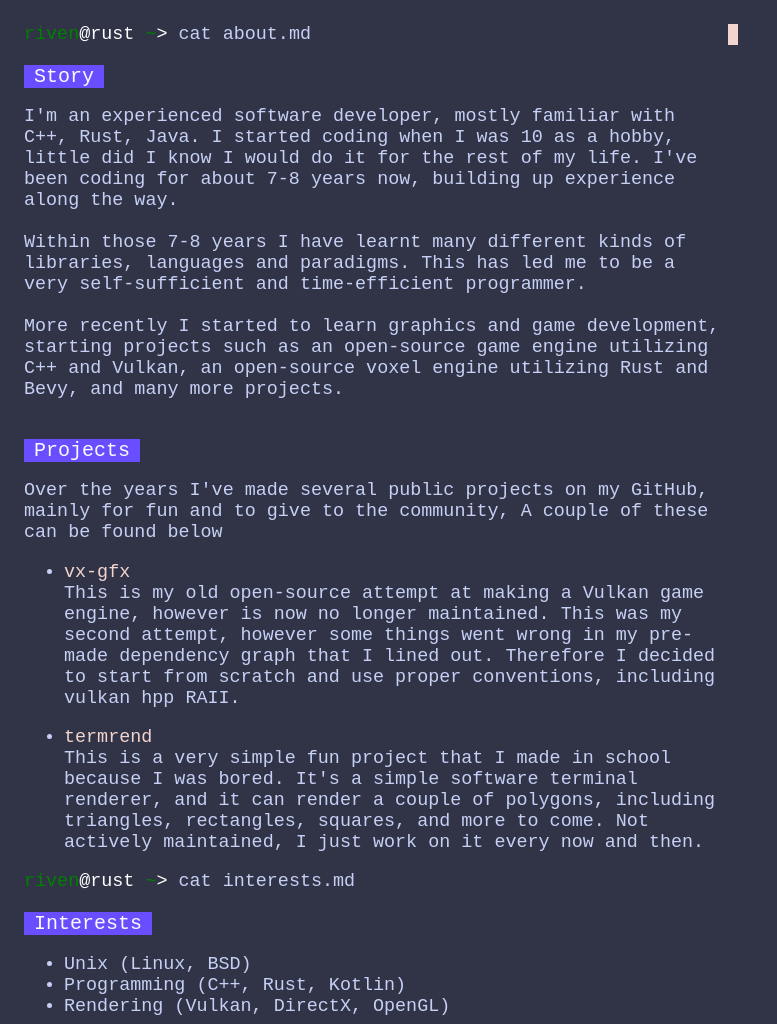
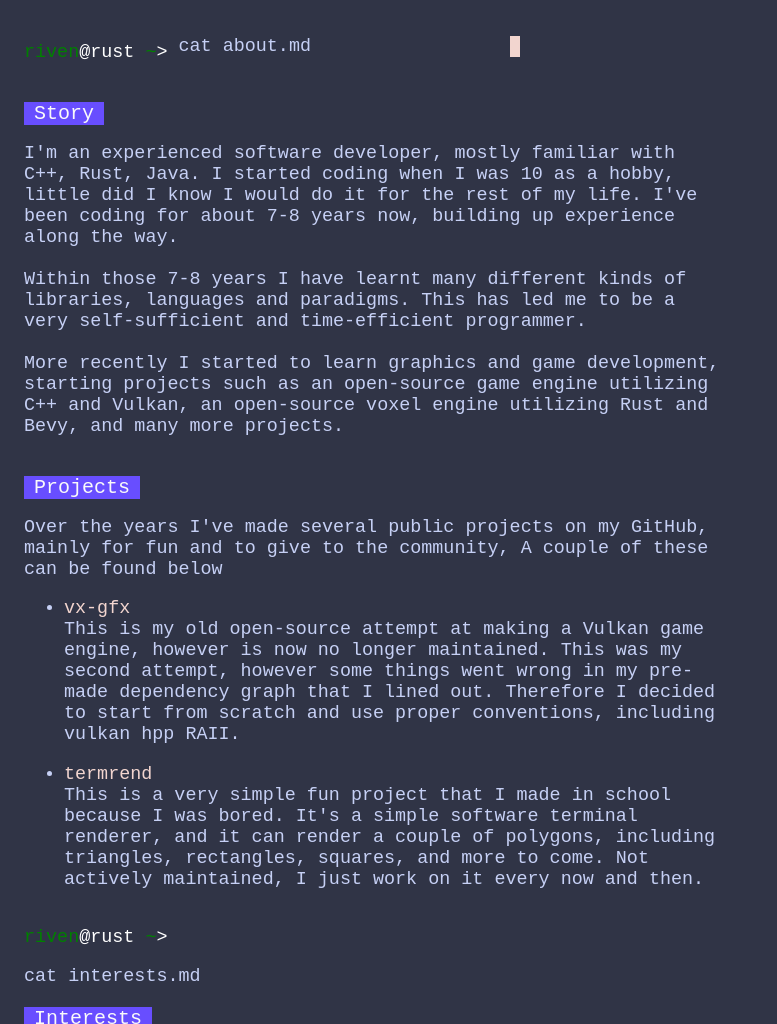
Before and after one commit to therealnv6/website, a plain HTML site: page index.html in a window 1280 px wide. Shown: the top 1024 px of the page, without its empty margins (0-777 px from the left). Drawn offline with Linux system fonts and the light colour scheme.

Commit message:
css and typescript changes

```diff
--- a/css/style.css
+++ b/css/style.css
@@ -24,8 +24,6 @@
 body {
   min-height: 95vh;
   padding: 1rem;
-  display: flex;
-  flex-direction: column;
   font-size: 1rem;
   max-width: 55%;
 }
@@ -117,10 +115,6 @@ a {
     font-size: 1.15rem;
   }
 
-  .typeme {
-    width: 100%;
-  }
-
   h2, h3 {
     font-size: 1.25rem;
   }
--- a/main.js
+++ b/main.js
@@ -18,9 +18,10 @@ function executeCommand() {
         var command = commands_1[_i];
         var output = processCommand(command.command);
         var outputClass = "output";
-        var promptClass = index++ == 0 ? "typeme" : outputClass;
-        outputElement.innerHTML += "<div class=\"".concat(promptClass, "\">").concat(user_prompt, " ").concat(command.command, "</div>");
-        outputElement.innerHTML = outputElement.innerHTML.trim();
+        var promptClass = index == 0 ? "" : outputClass;
+        var commandClass = index == 0 ? "typeme" : outputClass;
+        index++;
+        outputElement.innerHTML += "\n        <p class = \"".concat(promptClass, "\" style=\"display: inline-block;\">").concat(user_prompt, "</p>\n        <span class=\"").concat(commandClass, "\" style=\"display: inline-block;\">").concat(command.command, "</span>\n      ");
         outputElement.innerHTML += "<div class=\"".concat(outputClass, "\">").concat(output, "</div>");
     }
     scrollToBottom();
```
Also changed, not shown: 1 other file.
